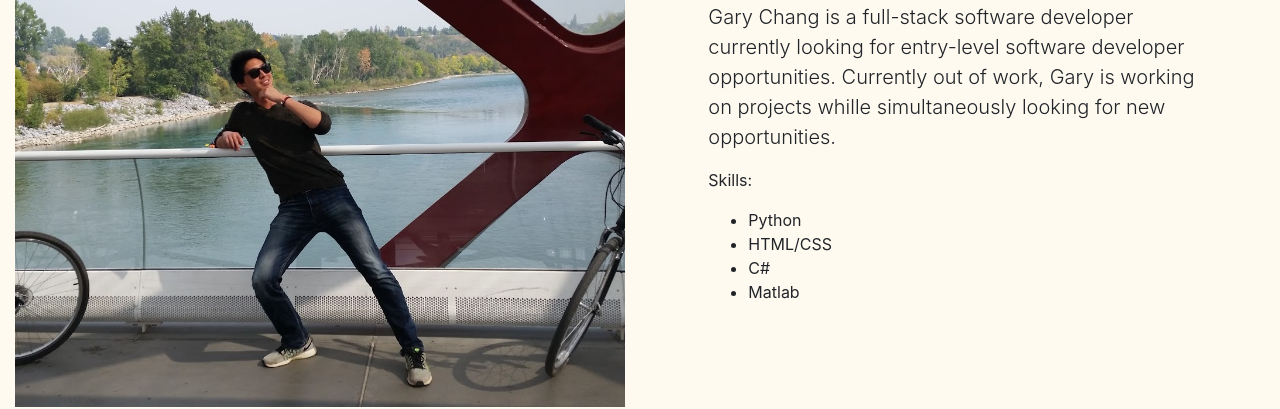
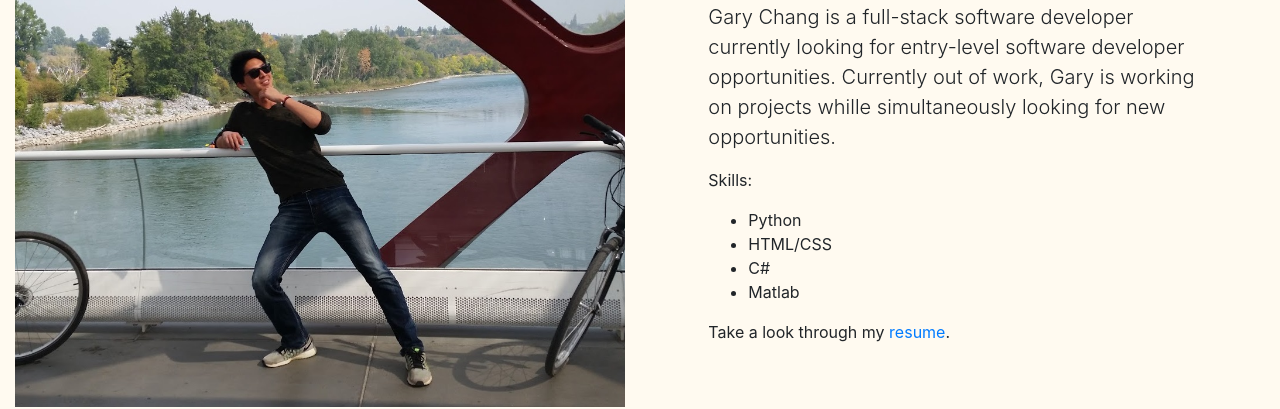
Before and after one commit to cherrygang/Gary-Chang-Portfolio, a website with bundled scripts: page index.html in a window 1280 px wide. Shown: the part 546-955 px from the top of the page. Built offline with nearby package versions, Linux system fonts and the light colour scheme.

Commit message:
Added Resume to about me

```diff
--- a/index.html
+++ b/index.html
@@ -75,6 +75,9 @@
                         <li>C#</li>
                         <li>Matlab</li>
                     </ul>
+                    <p>
+                        Take a look through my <a href="css/Resume_Gary_Chang.pdf">resume</a>.
+                    </p>
                 </div>
             </div>
         </div>
```
Also changed, not shown: 2 other files.
